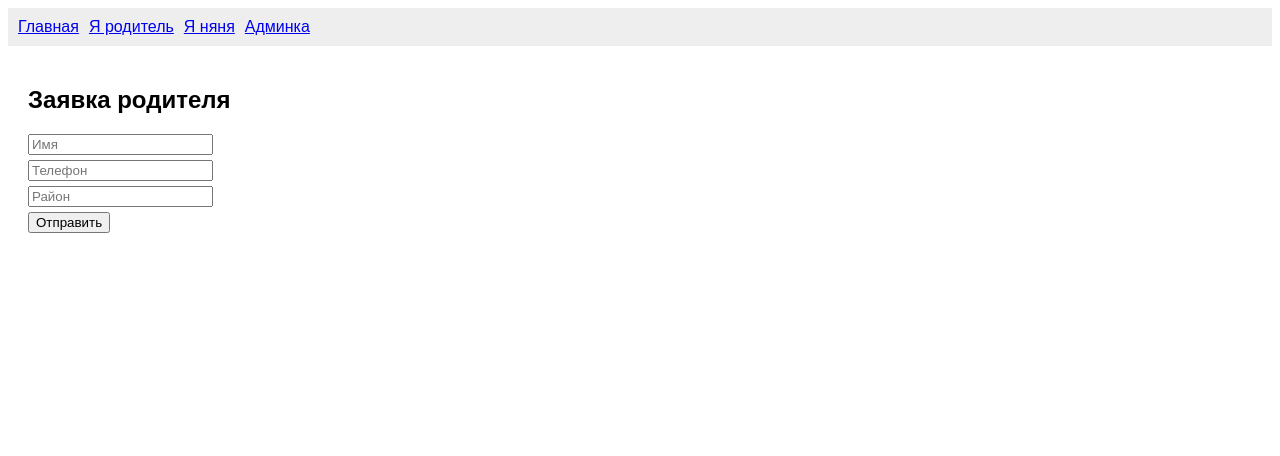
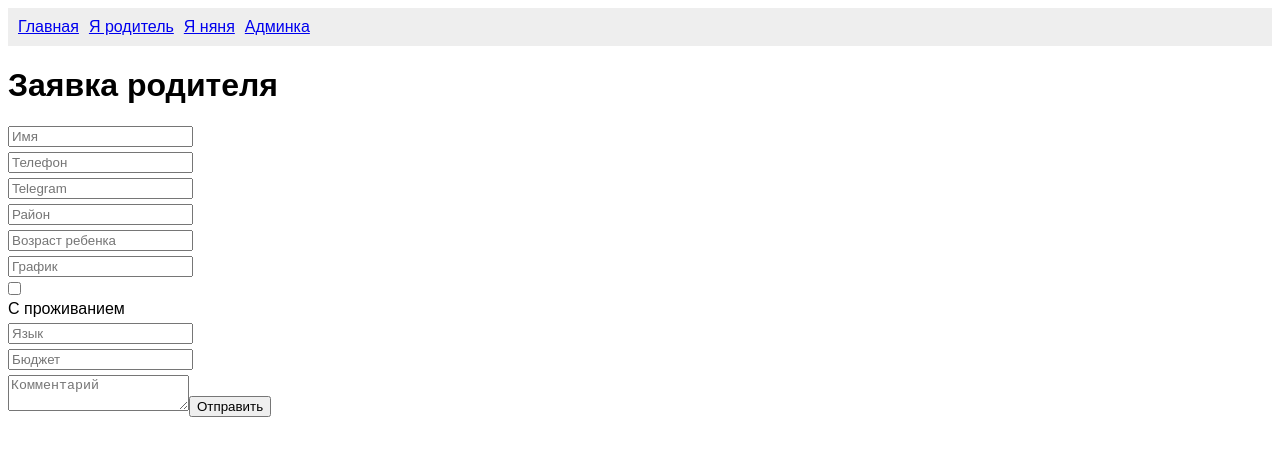
Before and after one commit to AndreyPink/exemples, a Next.js app in the folder Codex/: page /parent in a window 1280 px wide. Shown: the top 456 px of the page. Built offline with nearby package versions, Linux system fonts and the light colour scheme.

Commit message:
Complete parent request form

```diff
--- a/Codex/app/parent/page.tsx
+++ b/Codex/app/parent/page.tsx
@@ -1,24 +1,41 @@
 'use client'
 import { useState } from 'react'
 
-export default function ParentPage() {
-  const [form, setForm] = useState<any>({})
+const initialForm = {
+  name:'', phone:'', telegram:'', district:'', childAge:'', schedule:'', liveIn:false,
+  language:'', budget:0, comment:''
+}
 
-  const submit = async () => {
-    await fetch('/api/request', {
-      method: 'POST',
-      body: JSON.stringify(form)
-    })
-    alert('Saved')
+export default function ParentPage(){
+  const [form,setForm]=useState(initialForm)
+  const [status,setStatus]=useState('')
+
+  const set=(k:string,v:any)=>setForm(p=>({...p,[k]:v}))
+
+  const submit=async(e:any)=>{
+    e.preventDefault()
+    const res=await fetch('/api/request',{method:'POST',headers:{'Content-Type':'application/json'},body:JSON.stringify(form)})
+    setStatus(res.ok?'Заявка отправлена':'Ошибка')
+    if(res.ok)setForm(initialForm)
   }
 
   return (
-    <div style={{padding:20}}>
-      <h2>Заявка родителя</h2>
-      <input placeholder="Имя" onChange={e=>setForm({...form,name:e.target.value})}/>
-      <input placeholder="Телефон" onChange={e=>setForm({...form,phone:e.target.value})}/>
-      <input placeholder="Район" onChange={e=>setForm({...form,district:e.target.value})}/>
-      <button onClick={submit}>Отправить</button>
-    </div>
+    <main className="container">
+      <h1>Заявка родителя</h1>
+      <form className="form" onSubmit={submit}>
+        <input required placeholder="Имя" value={form.name} onChange={e=>set('name',e.target.value)}/>
+        <input required placeholder="Телефон" value={form.phone} onChange={e=>set('phone',e.target.value)}/>
+        <input placeholder="Telegram" value={form.telegram} onChange={e=>set('telegram',e.target.value)}/>
+        <input required placeholder="Район" value={form.district} onChange={e=>set('district',e.target.value)}/>
+        <input required placeholder="Возраст ребенка" value={form.childAge} onChange={e=>set('childAge',e.target.value)}/>
+        <input required placeholder="График" value={form.schedule} onChange={e=>set('schedule',e.target.value)}/>
+        <label><input type="checkbox" checked={form.liveIn} onChange={e=>set('liveIn',e.target.checked)}/> С проживанием</label>
+        <input required placeholder="Язык" value={form.language} onChange={e=>set('language',e.target.value)}/>
+        <input required type="number" placeholder="Бюджет" value={form.budget||''} onChange={e=>set('budget',Number(e.target.value))}/>
+        <textarea placeholder="Комментарий" value={form.comment} onChange={e=>set('comment',e.target.value)}/>
+        <button>Отправить</button>
+      </form>
+      {status && <p>{status}</p>}
+    </main>
   )
 }
```
